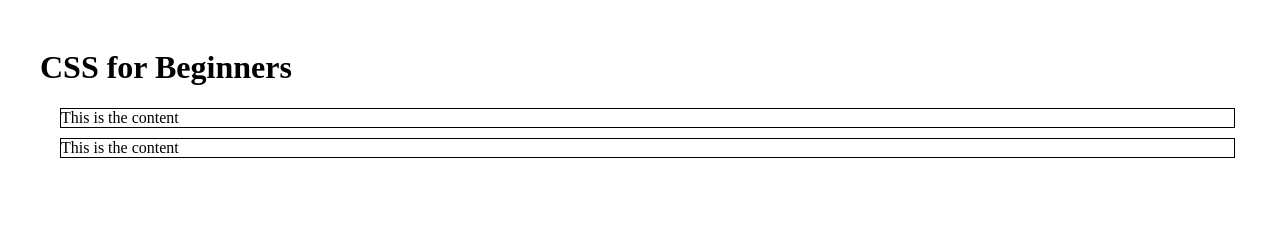
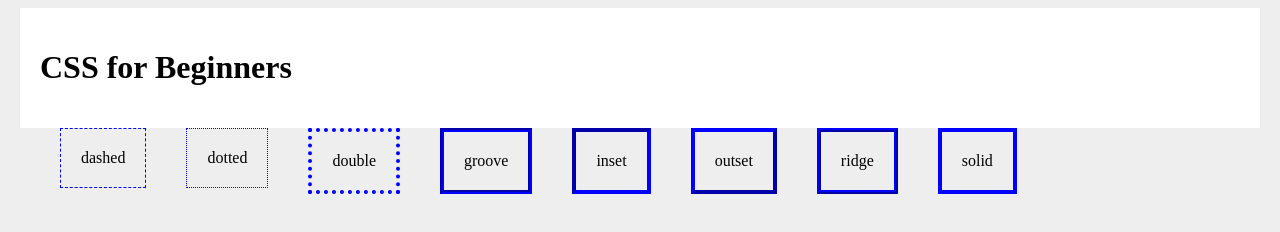
Before and after one commit to tomasz-belech/CSS-course-1, a plain HTML site: page index.html in a window 1280 px wide. Drawn offline with Linux system fonts and the light colour scheme.

Commit message:
borders in css

```diff
--- a/CSS/syntax.css
+++ b/CSS/syntax.css
@@ -3,12 +3,42 @@
 * Date: 10.08.20
 *
 *********************************************/
-/* Padding*/
+/* Borders*/
 
 .box{
-    border: 1px solid #000;
-    margin-top: 10px;
-    margin-left: 20px;
-    margin-right: 5px;
-    margin-bottom: 2px;
+   padding: 20px;
+   margin: 20px;
+   float: left;
 }
+
+.dashed{
+    border: 1px blue dashed;
+}
+
+.dotted{
+    border: 1px blue dotted;
+}
+
+.double{
+    border: 4px blue dotted;
+}
+
+.groove{
+    border: 4px blue groove;
+}
+
+.inset{
+    border: 4px blue inset;
+}
+
+.outset{
+    border: 4px blue outset;
+}
+
+.ridge{
+    border: 4px blue ridge;
+}
+
+.solid{
+    border: 4px blue solid;
+}
--- a/index.html
+++ b/index.html
@@ -8,11 +8,11 @@
         <style>
 
             body{
-                background-color: white;
+                background-color: #eee;
             }
 
             #main-content{
-                background: #ffff;
+                background: #fff;
                 width: 1200px;
                 margin: 0 auto;
                 height: 100%;
@@ -28,8 +28,16 @@
 
             <h1>CSS for Beginners</h1>
 
-            <div class="box">This is the content</div>
-            <div class="box">This is the content</div>
+            <div class="box dashed">dashed</div>
+            <div class="box dotted">dotted</div>
+            <div class="box double">double</div>
+            <div class="box groove">groove</div>
+            <div class="box inset">inset</div>
+            <div class="box outset">outset</div>
+            <div class="box ridge">ridge</div>
+            <div class="box solid">solid</div>
+
+
 
         </div>
 
```
